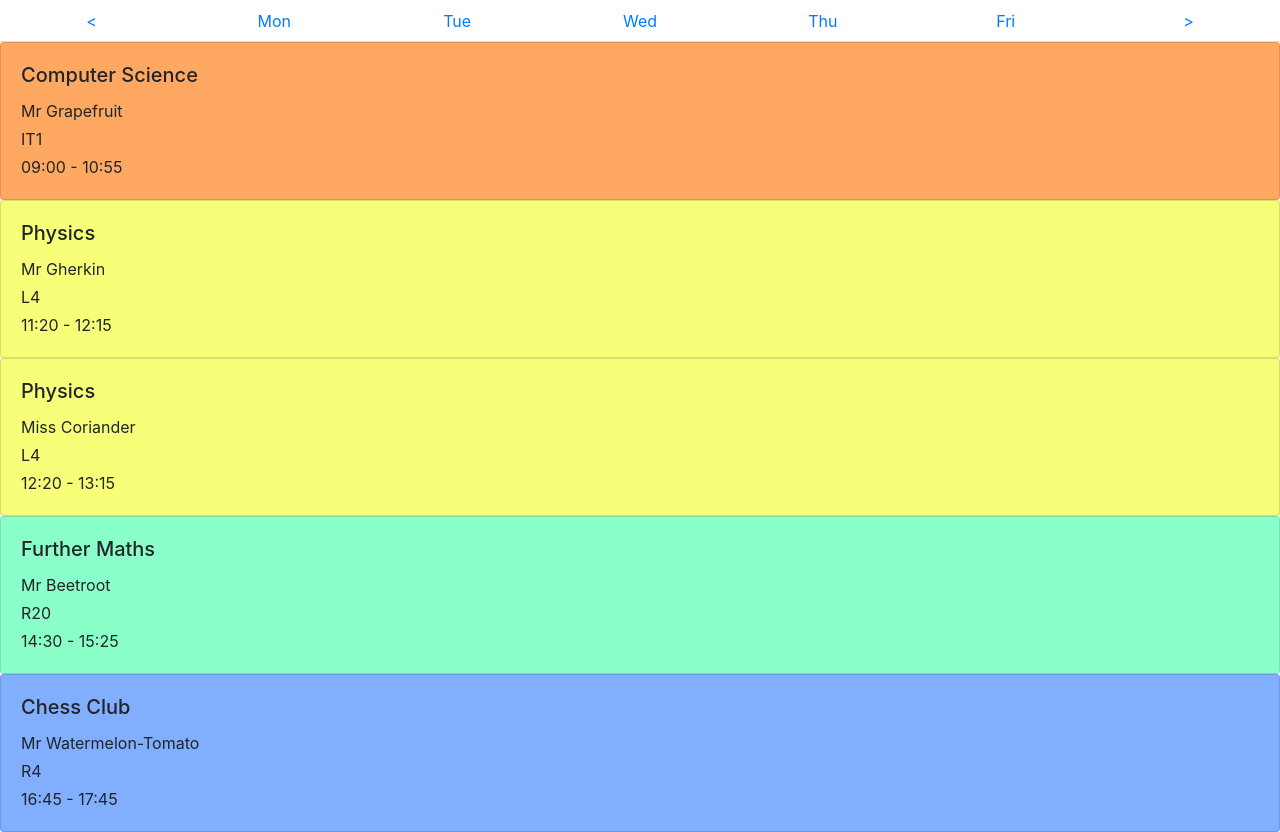
After one commit to smileyface12349/a-level-timetabling, a Django app: page /teacher/timetable in a window 1280 px wide. The commit adds this page. Run offline with Django 3.2, Linux system fonts and the light colour scheme; some libraries are stand-ins or nearby versions.

Commit message:
Finished styling

```diff
--- a/src/django_project/django_project/settings.py
+++ b/src/django_project/django_project/settings.py
@@ -118,4 +118,7 @@ USE_TZ = True
 # Static files (CSS, JavaScript, Images)
 # https://docs.djangoproject.com/en/2.2/howto/static-files/
 
+STATICFILES_DIRS = (
+    '/django_project/timetable/static/',
+)
 STATIC_URL = '/static/'
--- a/src/django_project/timetable/static/timetable/style.css
+++ b/src/django_project/timetable/static/timetable/style.css
@@ -0,0 +1,40 @@
+.login-width {
+    width: 350px;
+}
+
+.scheduled {
+    background-color: #c6c6c9 !important;
+    color: #3b3b3b !important;
+}
+
+#duration-input-number {
+    width: 66px;
+}
+
+.subject-1 {
+    background-color: #ffa861 !important;
+}
+.subject-8 {
+    background-color: #ffabac !important;
+}
+.subject-2 {
+    background-color: #f6ff77 !important;
+}
+.subject-5 {
+    background-color: #a4ff77 !important;
+}
+.subject-3 {
+    background-color: #8bffc9 !important;
+}
+.subject-6 {
+    background-color: #87eefc !important;
+}
+.subject-4 {
+    background-color: #81aeff !important;
+}
+.subject-7 {
+    background-color: #b49afa !important;
+}
+.subject-9 {
+    background-color: #ffa7f7 !important;
+}
--- a/src/django_project/timetable/templates/timetable/base.html
+++ b/src/django_project/timetable/templates/timetable/base.html
@@ -13,6 +13,8 @@
     </title>
 
     <link rel="stylesheet" type="text/css" href="{% static 'timetable/style.css' %}">
+    <link rel="stylesheet" type="text/css" href="{% static 'timetable/css/bootstrap.css' %}">
+    <script src="{% static 'timetable/js/bootstrap.js' %}"></script>
 </head>
 
 <body>
--- /dev/null
+++ b/src/django_project/timetable/templates/timetable/timetable.html
@@ -0,0 +1,69 @@
+{% extends "timetable/base.html" %}
+{% block content %}
+    <ul class="nav nav-tabs nav-justified">
+        <li class="nav-item">
+            <a href="#" class="nav-link px-0"><</a>
+        </li>
+        <li class="nav-item">
+            <a href="#" class="nav-link px-0">Mon</a>
+        </li>
+        <li class="nav-item mx-0">
+            <a href="#" class="nav-link px-0">Tue</a>
+        </li>
+        <li class="nav-item active">
+            <a href="#" class="nav-link px-0">Wed</a>
+        </li>
+        <li class="nav-item">
+            <a href="#" class="nav-link px-0">Thu</a>
+        </li>
+        <li class="nav-item">
+            <a href="#" class="nav-link px-0">Fri</a>
+        </li>
+        <li class="nav-item">
+            <a href="#" class="nav-link px-0">></a>
+        </li>
+    </ul>
+
+    <div>
+        <div class="timetabled-lesson subject-1 card">
+            <div class="card-body">
+                <h5 class="card-title">Computer Science</h5>
+                <p class="card-text mb-1">Mr Grapefruit</p>
+                <p class="card-text mb-1">IT1</p>
+                <p class="card-text">09:00 - 10:55</p>
+            </div>
+        </div>
+        <div class="timetabled-lesson subject-2 card">
+            <div class="card-body">
+                <h5 class="card-title">Physics</h5>
+                <p class="card-text mb-1">Mr Gherkin</p>
+                <p class="card-text mb-1">L4</p>
+                <p class="card-text">11:20 - 12:15</p>
+            </div>
+        </div>
+        <div class="timetabled-lesson subject-2 card">
+            <div class="card-body">
+                <h5 class="card-title">Physics</h5>
+                <p class="card-text mb-1">Miss Coriander</p>
+                <p class="card-text mb-1">L4</p>
+                <p class="card-text">12:20 - 13:15</p>
+            </div>
+        </div>
+        <div class="timetabled-lesson subject-3 card">
+            <div class="card-body">
+                <h5 class="card-title">Further Maths</h5>
+                <p class="card-text mb-1">Mr Beetroot</p>
+                <p class="card-text mb-1">R20</p>
+                <p class="card-text">14:30 - 15:25</p>
+            </div>
+        </div>
+        <div class="timetabled-lesson subject-4 card">
+            <div class="card-body">
+                <h5 class="card-title">Chess Club</h5>
+                <p class="card-text mb-1">Mr Watermelon-Tomato</p>
+                <p class="card-text mb-1">R4</p>
+                <p class="card-text">16:45 - 17:45</p>
+            </div>
+        </div>
+    </div>
+{% endblock %}
--- a/src/django_project/timetable/urls.py
+++ b/src/django_project/timetable/urls.py
@@ -6,9 +6,11 @@ urlpatterns = [
 
     path('student/login/', views.student_login, name='timetable-student-login'),
     path('student/', views.student_timetable, name='timetable-student'),
+    path('student/timetable', views.student_timetable, name='timetable-student'),
 
+    path('teacher/', views.teacher, name='timetable-teacher'),
     path('teacher/login/', views.teacher_login, name='timetable-teacher-login'),
-    path('teacher/', views.teacher_timetable, name='timetable-teacher'),
+    path('teacher/timetable', views.teacher_timetable, name='timetable-teacher'),
     path('teacher/scheduled', views.teacher_scheduled, name='timetable-teacher-scheduled'),
     path('teacher/schedule', views.teacher_scheduler, name='timetable-teacher-schedule'),
 ]
--- a/src/django_project/timetable/views.py
+++ b/src/django_project/timetable/views.py
@@ -7,19 +7,23 @@ def home(request):
 
 
 def student_login(request):
-    return render(request, 'timetable/login.html', {'user': 'Student'})
+    return render(request, 'timetable/login.html', {'user_type': 'student', 'user_opposite': 'teacher'})
 
 
 def student_timetable(request):
-    return render(request, 'timetable/timetable_view/timetable.html')
+    return render(request, 'timetable/timetable.html')
 
 
 def teacher_login(request):
-    return render(request, 'timetable/login.html', {'user': 'Teacher'})
+    return render(request, 'timetable/login.html', {'user_type': 'teacher', 'user_opposite': 'student'})
+
+
+def teacher(request):
+    return render(request, 'timetable/teacher.html')
 
 
 def teacher_timetable(request):
-    return render(request, 'timetable/timetable_view/timetable.html')
+    return render(request, 'timetable/timetable.html')
 
 
 def teacher_scheduler(request):
```
Also changed, not shown: src/django_project/timetable/templates/timetable/home.html (+8 -7 lines), src/django_project/timetable/templates/timetable/login.html (+14 -10 lines), src/django_project/timetable/templates/timetable/scheduling/schedule.html (+17 -14 lines), src/django_project/timetable/templates/timetable/scheduling/scheduled_list.html (+21 -13 lines), src/django_project/timetable/templates/timetable/teacher.html (added, +11 -0 lines), src/django_project/timetable/templates/timetable/timetable_view/header.html (deleted, +0 -12 lines), src/django_project/timetable/templates/timetable/timetable_view/timetable.html (deleted, +0 -38 lines).
